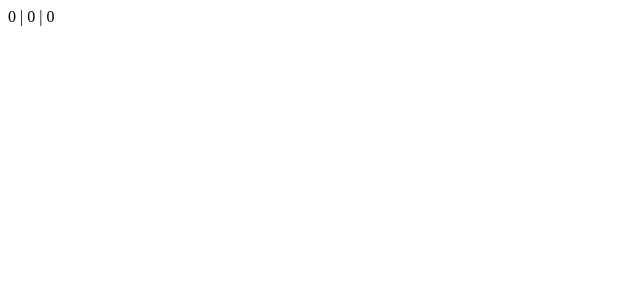
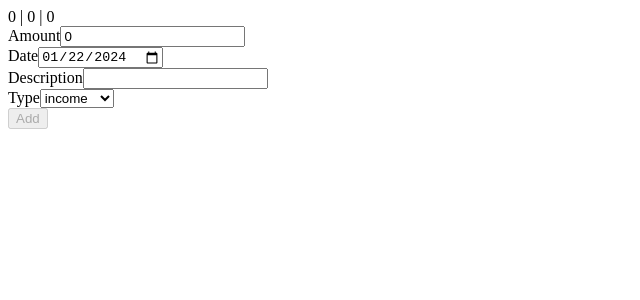
Before and after one commit to davdifr/minimalist-expense-tracker, an Angular app: page /main in a window 1280 px wide. Shown: the top 300 px of the page, without its empty margins (0-640 px from the left). Built offline with nearby package versions, Linux system fonts and the light colour scheme.

Commit message:
Add form component and integrate with main component

```diff
--- /dev/null
+++ b/src/app/components/form/form.component.html
@@ -0,0 +1,29 @@
+<form [formGroup]="form" (ngSubmit)="onSubmit()">
+    <div>
+        <label for="amount">Amount</label>
+        <input id="amount" type="number" formControlName="amount" />
+    </div>
+
+    <div>
+        <label for="date">Date</label>
+        <input id="date" type="date" formControlName="date" />
+    </div>
+
+    <div>
+        <label for="description">Description</label>
+        <input id="description" type="text" formControlName="description" />
+    </div>
+
+    <div>
+        <label for="type">Type</label>
+        <select id="type" formControlName="type">
+            @for (type of types; track $index) {
+            <option [value]="type">
+                {{ type }}
+            </option>
+            }
+        </select>
+    </div>
+
+    <button type="submit" [disabled]="form.invalid">Add</button>
+</form>
--- /dev/null
+++ b/src/app/components/form/form.component.ts
@@ -0,0 +1,46 @@
+import { Component, EventEmitter, Output, inject } from '@angular/core';
+import {
+    FinancialTransaction,
+    FinancialTransactionType,
+} from '../../models/transactions.models';
+import {
+    FormBuilder,
+    FormGroup,
+    FormsModule,
+    ReactiveFormsModule,
+    Validators,
+} from '@angular/forms';
+
+@Component({
+    selector: 'app-form',
+    standalone: true,
+    imports: [FormsModule, ReactiveFormsModule],
+    templateUrl: './form.component.html',
+})
+export class FormComponent {
+    @Output() transaction = new EventEmitter<FinancialTransaction>();
+
+    #fb = inject(FormBuilder);
+    form: FormGroup;
+
+    // enums
+    types = Object.values(FinancialTransactionType);
+
+    constructor() {
+        const formattedDate = new Date().toISOString().slice(0, 10);
+
+        this.form = this.#fb.group({
+            amount: [0, [Validators.required, Validators.min(0.01)]],
+            date: [formattedDate, Validators.required],
+            description: [],
+            type: [FinancialTransactionType.Income, Validators.required],
+            // category: [],
+        });
+    }
+
+    onSubmit() {
+        if (this.form.invalid) return;
+        this.transaction.emit(this.form.value);
+        this.form.reset();
+    }
+}
--- a/src/app/components/summary/summary.component.ts
+++ b/src/app/components/summary/summary.component.ts
@@ -1,4 +1,4 @@
-import { Component, Input, input } from '@angular/core';
+import { Component, input } from '@angular/core';
 
 @Component({
     selector: 'app-summary',
--- a/src/app/pages/main/main.component.ts
+++ b/src/app/pages/main/main.component.ts
@@ -1,16 +1,18 @@
 import { Component, inject } from '@angular/core';
 import { TransactionService } from '../../services/transaction.service';
 import { SummaryComponent } from '../../components/summary/summary.component';
+import { FormComponent } from '../../components/form/form.component';
 
 @Component({
     selector: 'app-main',
     standalone: true,
-    imports: [SummaryComponent],
+    imports: [SummaryComponent, FormComponent],
     template: `<app-summary
-        [incomes]="ts.incomes()"
-        [outcomes]="ts.outcomes()"
-        [total]="ts.total()"
-    /> `,
+            [incomes]="ts.incomes()"
+            [outcomes]="ts.outcomes()"
+            [total]="ts.total()"
+        />
+        <app-form (transaction)="ts.add($event)" />`,
 })
 export default class MainComponent {
     ts = inject(TransactionService);
```
Also changed, not shown: src/app/components/form/form.component.css (added).
